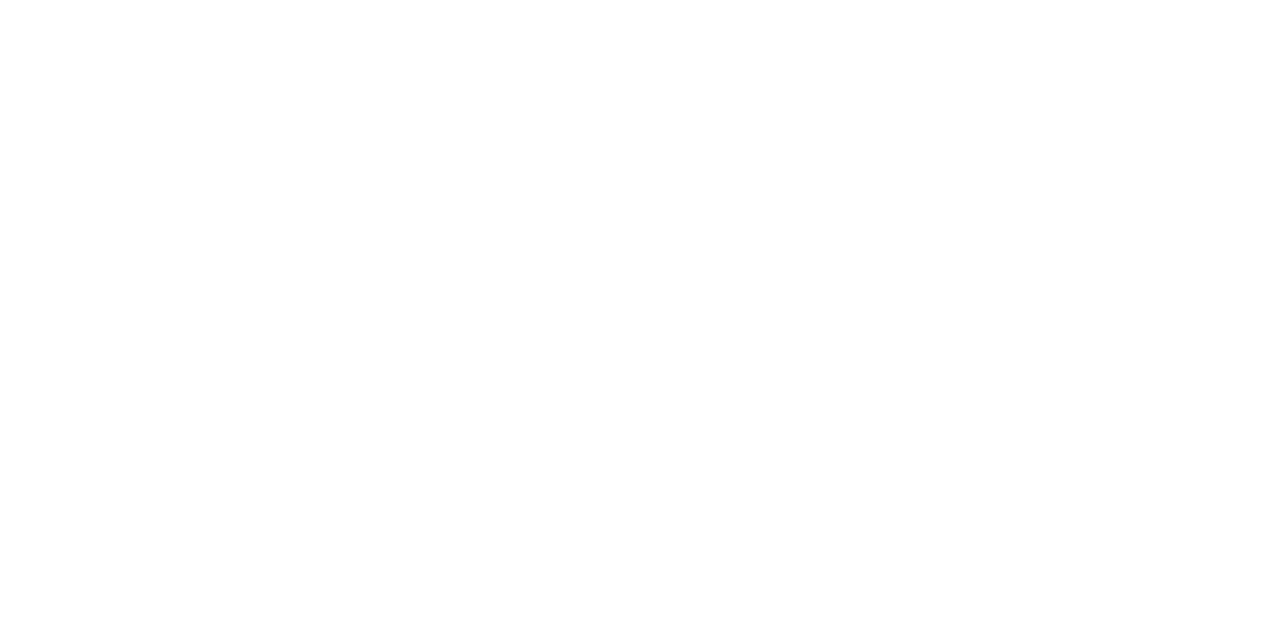
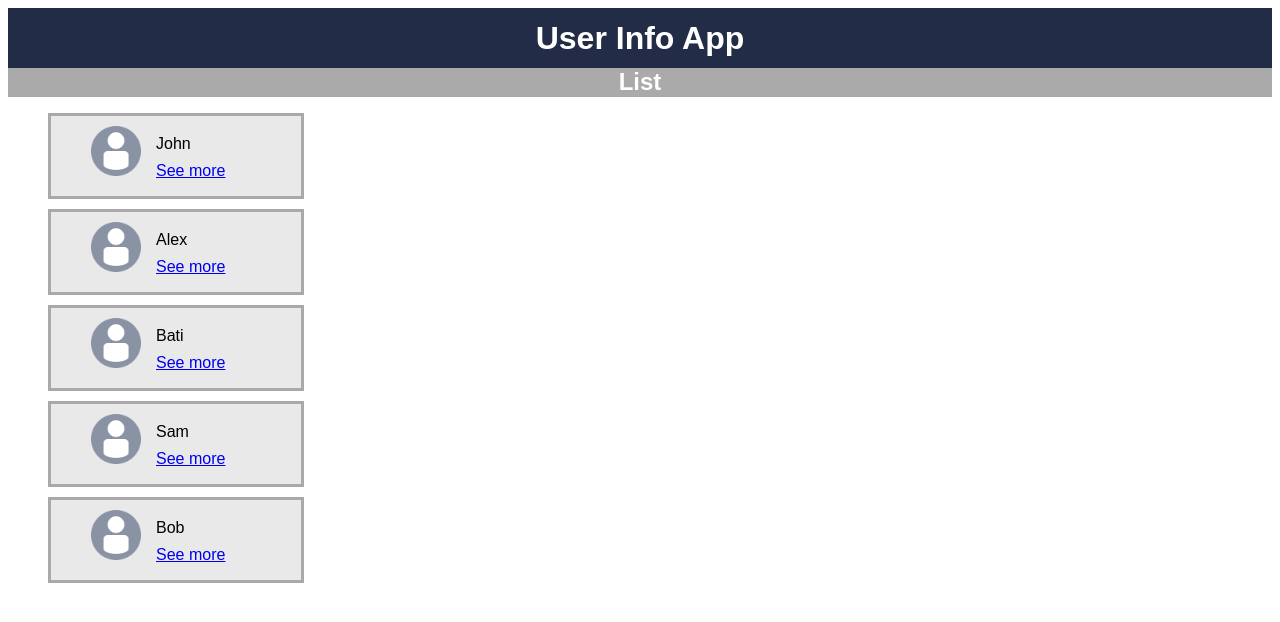
Before and after one commit to batizhamal/posts-app-front, a Vue app: page /list in a window 1280 px wide. Shown: the top 622 px of the page. Built offline with nearby package versions, Linux system fonts and the light colour scheme.

Commit message:
Users list app

```diff
--- a/src/Lifecycle/About.vue
+++ /dev/null
@@ -1,9 +0,0 @@
-<template>
-  <div>
-    <h2>About</h2>
-  </div>
-</template>
-
-<script>
-export default {};
-</script>
--- a/src/Lifecycle/Home.vue
+++ /dev/null
@@ -1,9 +0,0 @@
-<template>
-  <div>
-    <h2>Home</h2>
-  </div>
-</template>
-
-<script>
-export default {};
-</script>
--- a/src/Lifecycle/index.vue
+++ /dev/null
@@ -1,11 +0,0 @@
-<template>
-  <div>
-    <h1>Lifecycle</h1>
-
-    <router-view />
-  </div>
-</template>
-
-<script>
-export default {};
-</script>
--- /dev/null
+++ b/src/UserList/Info.vue
@@ -0,0 +1,47 @@
+<template>
+  <div>
+    <div class="sub-nav-bar"><h2>Info</h2></div>
+    <div class="user-info">
+      <img src="./../../assets/default-avatar.png" />
+      <div class="user-data">
+        <p>Id: {{ $route.query.id }}</p>
+        <p>Name: {{ $route.query.name }}</p>
+        <p>Age: {{ $route.query.age }}</p>
+      </div>
+    </div>
+
+    <button @click="$router.go(-1)">Go back</button>
+  </div>
+</template>
+
+<script>
+export default {};
+</script>
+
+<style scoped>
+img {
+  height: 150px;
+  widthl: 150px;
+  margin-top: 20px;
+  margin-left: 20px;
+  display: inline-block;
+}
+
+div[class="user-data"] {
+  display: inline-block;
+  font-size: 20px;
+  vertical-align: middle;
+  padding-bottom: 20px;
+  margin-left: 40px;
+}
+
+button {
+  margin-top: 30px;
+  border: none;
+  background-color: rgb(35, 44, 70);
+  color: white;
+  height: 40px;
+  width: 100px;
+  font-size: 14px;
+}
+</style>
--- /dev/null
+++ b/src/UserList/List.vue
@@ -0,0 +1,67 @@
+<template>
+  <div>
+    <div class="sub-nav-bar"><h2>List</h2></div>
+
+    <ul>
+      <li is="User" v-for="user in users" :key="user.id" :user="user"></li>
+    </ul>
+  </div>
+</template>
+
+<script>
+import User from "./User.vue";
+
+export default {
+  components: {
+    User,
+  },
+  data() {
+    return {
+      users: [
+        {
+          id: 1,
+          name: "John",
+          age: 20,
+        },
+        {
+          id: 2,
+          name: "Alex",
+          age: 23,
+        },
+        {
+          id: 3,
+          name: "Bati",
+          age: 19,
+        },
+        {
+          id: 4,
+          name: "Sam",
+          age: 22,
+        },
+        {
+          id: 5,
+          name: "Bob",
+          age: 25,
+        },
+      ],
+    };
+  },
+};
+</script>
+
+<style>
+.sub-nav-bar {
+  background: rgb(170, 170, 170);
+  color: rgb(255, 255, 255);
+  height: 29px;
+  width: 100%;
+  text-align: center;
+  margin-top: -6px;
+  margin-left: auto;
+  margin-right: auto;
+}
+
+h2 {
+  margin-top: 6px;
+}
+</style>
--- /dev/null
+++ b/src/UserList/User.vue
@@ -0,0 +1,58 @@
+<template>
+  <div>
+    <!-- <router-link
+      :to="{
+        path: '/info',
+        query: user,
+      }"
+      >{{ user.id }} {{ user.name }} {{ user.age }} years old</router-link
+    > -->
+    <div class="user">
+      <img src="./../../assets/default-avatar.png" />
+      <div class="user-name-and-link">
+        <p>{{ user.name }}</p>
+        <router-link
+          :to="{
+            path: '/info',
+            query: user,
+          }"
+          >See more</router-link
+        >
+      </div>
+    </div>
+  </div>
+</template>
+
+<script>
+export default {
+  props: {
+    user: {
+      type: Object,
+    },
+  },
+};
+</script>
+<style scoped>
+div[class="user"] {
+  background-color: rgb(233, 233, 233);
+  border: 3px solid rgb(170, 170, 170);
+  width: 250px;
+  height: 80px;
+  margin-bottom: 10px;
+}
+div[class="user-name-and-link"] {
+  display: inline-block;
+  margin-left: 15px;
+}
+img {
+  width: 50px;
+  height: 50px;
+  margin-left: 40px;
+  margin-top: 10px;
+  display: inline-block;
+}
+p {
+  margin-bottom: 9px;
+  margin-top: 0px;
+}
+</style>
--- /dev/null
+++ b/src/UserList/index.vue
@@ -0,0 +1,35 @@
+<template>
+  <div>
+    <div class="nav-bar"><h1>User Info App</h1></div>
+
+    <router-view />
+  </div>
+</template>
+
+<script>
+export default {};
+</script>
+
+<style scoped>
+.nav-bar {
+  background: rgb(35, 44, 70);
+  color: rgb(255, 255, 255);
+  height: 60px;
+  width: 100%;
+  text-align: center;
+  display: table;
+  margin: 0 auto;
+}
+
+h1 {
+  text-align: center;
+  vertical-align: middle;
+  display: table-cell;
+}
+</style>
+
+<style>
+div {
+  font-family: sans-serif;
+}
+</style>
--- a/src/router/index.js
+++ b/src/router/index.js
@@ -1,6 +1,6 @@
-import Lifecycle from "./../Lifecycle";
-import Home from "./../Lifecycle/Home.vue";
-import About from "./../Lifecycle/About.vue";
+import UserList from "./../UserList";
+import List from "../UserList/List.vue";
+import Info from "../UserList/Info.vue";
 import Vue from "vue";
 import VueRouter from "vue-router";
 
@@ -11,18 +11,19 @@
   routes: [
     {
       path: "",
-      component: Lifecycle,
+      component: UserList,
       redirect: () => {
-        return "/home";
+        return "/list";
       },
       children: [
         {
-          path: "/home",
-          component: Home,
+          path: "/list",
+          component: List,
         },
         {
-          path: "/about",
-          component: About,
+          path: "/info",
+          name: "info",
+          component: Info,
         },
       ],
     },
```
Also changed, not shown: assets/default-avatar.png (added).
